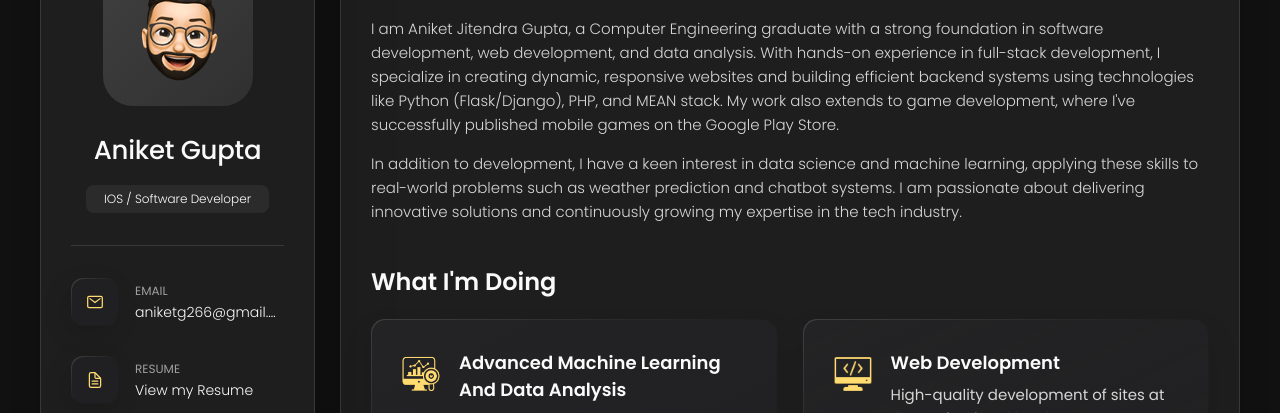
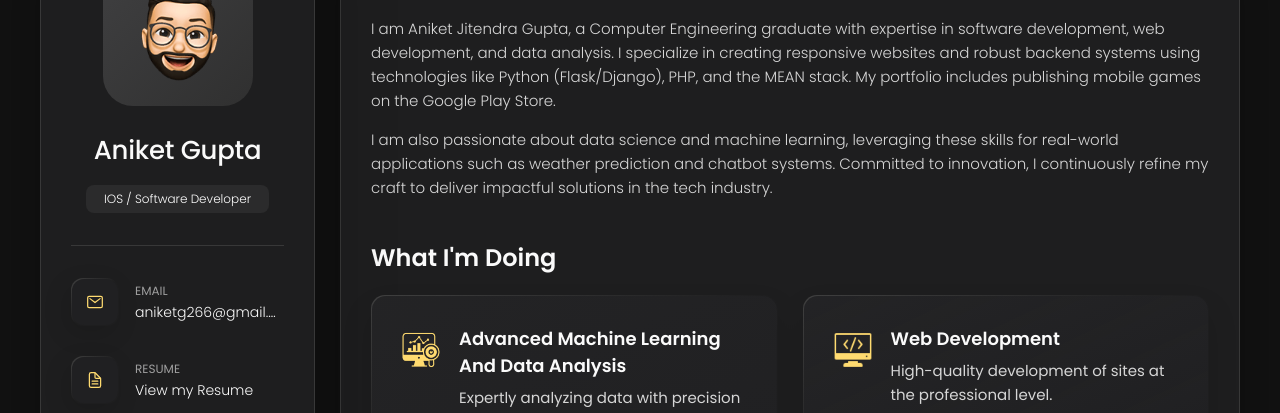
Before and after one commit to Aniketgupta101/Portfolio, a plain HTML site: page index.html in a window 1280 px wide. Shown: the part 162-575 px from the top of the page. Drawn offline with nearby package versions, Linux system fonts and the light colour scheme.

Commit message:
profile content changes

```diff
--- a/index.html
+++ b/index.html
@@ -162,18 +162,17 @@
 
         <section class="about-text">
           <p>
-            I am Aniket Jitendra Gupta, a Computer Engineering graduate with a strong foundation in software
-            development, web development, and data analysis. With hands-on experience in full-stack development, I
-            specialize in creating dynamic, responsive websites and building efficient backend systems using
-            technologies like Python (Flask/Django), PHP, and MEAN stack. My work also extends to game development,
-            where I've successfully published mobile games on the Google Play Store.
+            I am Aniket Jitendra Gupta, a Computer Engineering graduate with expertise in software development, web
+            development, and data analysis. I specialize in creating responsive websites and robust backend systems
+            using technologies like Python (Flask/Django), PHP, and the MEAN stack. My portfolio includes publishing
+            mobile games on the Google Play Store.
           </p>
-
           <p>
-            In addition to development, I have a keen interest in data science and machine learning, applying these
-            skills to real-world problems such as weather prediction and chatbot systems. I am passionate about
-            delivering innovative solutions and continuously growing my expertise in the tech industry.
+            I am also passionate about data science and machine learning, leveraging these skills for real-world
+            applications such as weather prediction and chatbot systems. Committed to innovation, I continuously refine
+            my craft to deliver impactful solutions in the tech industry.
           </p>
+        </section>
 
         </section>
 
```
